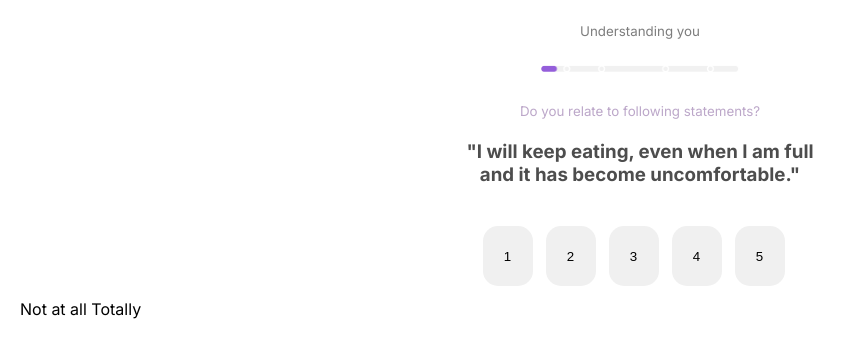
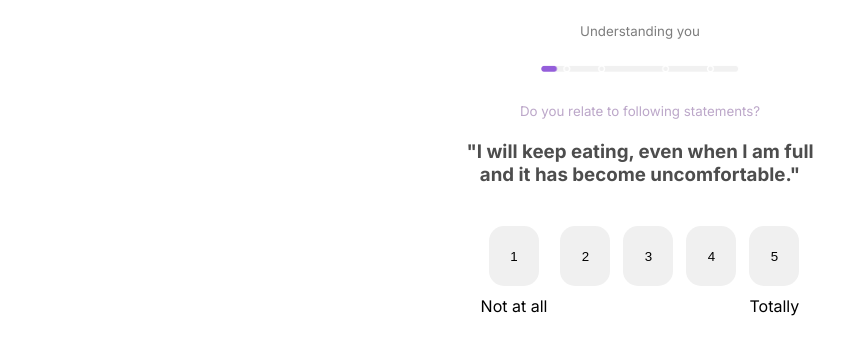
Before and after one commit to williamacostalora/recoverCareQuiz, a Next.js app in the folder quiz-app/: page /questions/question-14 in a window 1280 px wide. Shown: the top 358 px of the page, without its empty margins (0-855 px from the left). Built offline with nearby package versions, Linux system fonts and the light colour scheme.

Commit message:
updated 8-15

```diff
--- a/quiz-app/app/questions/question-14/page.js
+++ b/quiz-app/app/questions/question-14/page.js
@@ -10,8 +10,7 @@ export default function Question14() {
     const router = useRouter();
 
     const continQuiz = () => {
-        // router.push('/loading/r1-1');
-        router.push('/questions/question-3');
+        router.push('/questions/question-15');
       };
 
     return (
@@ -61,98 +60,97 @@ export default function Question14() {
                     ) : (
                         <>
                             <center>
+                                <div style={{ display: 'flex', justifyContent: 'center', alignItems: 'center', gap: '13px' }}>
+                                    <div style={{ textAlign: 'center' }}>
                                         <button
                                             onClick={() => continQuiz(true)}
                                             className="btn btn-primary btn-large"
                                             style={{
                                                 backgroundColor: '#F0F0F0',
-                                        marginRight: '13px',
-                                        marginBottom: '13px',
                                                 width: '50px',
-                                        height: '60px' ,
-                                        border:'none',
-                                        outline:'none',
-                                        borderRadius:'15px',
-                                        // boxShadow: '2px 2px 5px rgba(0, 0, 0, 0.3)'
+                                                height: '60px',
+                                                border: 'none',
+                                                outline: 'none',
+                                                borderRadius: '15px',
                                             }}
-
                                         >
                                             1
                                         </button>
+                                        <div style={{ marginTop: '10px' }}>Not at all</div>
+                                    </div>
+                                    <div style={{ textAlign: 'center' }}>
                                         <button
                                             onClick={() => continQuiz(true)}
                                             className="btn btn-primary btn-large"
                                             style={{
                                                 backgroundColor: '#F0F0F0',
-                                        marginRight: '13px',
-                                        marginBottom: '13px',
                                                 width: '50px',
-                                        height: '60px' ,
-                                        border:'none',
-                                        outline:'none',
-                                        borderRadius:'15px',
-                                        // boxShadow: '2px 2px 5px rgba(0, 0, 0, 0.3)'
+                                                height: '60px',
+                                                border: 'none',
+                                                outline: 'none',
+                                                borderRadius: '15px',
                                             }}
-
                                         >
                                             2
                                         </button>
+                                        <div style={{ marginTop: '10px', color: '#FFFFFF' }}>.</div>
+
+                                    </div>
+                                    <div style={{ textAlign: 'center' }}>
                                         <button
                                             onClick={() => continQuiz(true)}
                                             className="btn btn-primary btn-large"
                                             style={{
                                                 backgroundColor: '#F0F0F0',
-                                        marginRight: '13px',
-                                        marginBottom: '13px',
                                                 width: '50px',
-                                        height: '60px' ,
-                                        border:'none',
-                                        outline:'none',
-                                        borderRadius:'15px',
-                                        // boxShadow: '2px 2px 5px rgba(0, 0, 0, 0.3)'
+                                                height: '60px',
+                                                border: 'none',
+                                                outline: 'none',
+                                                borderRadius: '15px',
                                             }}
-
                                         >
                                             3
                                         </button>
+                                        <div style={{ marginTop: '10px', color: '#FFFFFF' }}>.</div>
+
+                                    </div>
+                                    <div style={{ textAlign: 'center' }}>
                                         <button
                                             onClick={() => continQuiz(true)}
                                             className="btn btn-primary btn-large"
                                             style={{
                                                 backgroundColor: '#F0F0F0',
-                                        marginRight: '13px',
-                                        marginBottom: '13px',
                                                 width: '50px',
-                                        height: '60px' ,
-                                        border:'none',
-                                        outline:'none',
-                                        borderRadius:'15px',
-                                        // boxShadow: '2px 2px 5px rgba(0, 0, 0, 0.3)'
+                                                height: '60px',
+                                                border: 'none',
+                                                outline: 'none',
+                                                borderRadius: '15px',
                                             }}
                                         >
                                             4
                                         </button>
+                                        <div style={{ marginTop: '10px', color: '#FFFFFF' }}>.</div>
+
+                                    </div>
+                                    <div style={{ textAlign: 'center' }}>
                                         <button
                                             onClick={() => continQuiz(true)}
                                             className="btn btn-primary btn-large"
                                             style={{
                                                 backgroundColor: '#F0F0F0',
-                                        marginRight: '13px',
-                                        marginBottom: '13px',
                                                 width: '50px',
-                                        height: '60px' ,
-                                        border:'none',
-                                        outline:'none',
-                                        borderRadius:'15px',
-                                        // boxShadow: '2px 2px 5px rgba(0, 0, 0, 0.3)'
+                                                height: '60px',
+                                                border: 'none',
+                                                outline: 'none',
+                                                borderRadius: '15px',
                                             }}
                                         >
                                             5
                                         </button>
+                                        <div style={{ marginTop: '10px' }}>Totally</div>
+                                    </div>
+                                </div>
                             </center>
-
-                            Not at all
-                            Totally
                         </>
                     )}
             </div>
--- a/quiz-app/app/questions/question-15/page.js
+++ b/quiz-app/app/questions/question-15/page.js
@@ -10,7 +10,7 @@ export default function Question15() {
     const router = useRouter();
 
     const continQuiz = () => {
-        router.push('/questions/question-5');
+        router.push('/questions/question-16');
       };
 
     return (
--- a/quiz-app/app/questions/question-8/page.js
+++ b/quiz-app/app/questions/question-8/page.js
@@ -34,7 +34,7 @@ export default function Question8() {
                         <small className='mtb-1'>
                             <span style={{ color: '#7D7D7D' }}>Understanding You</span>
                         </small>
-                        <br/>
+                        <br/><br/>
 
 
                         <img
@@ -45,7 +45,7 @@ export default function Question8() {
                         </img>
                     </center>
 
-                    <br/><br/><br/>
+                    <br/>
 
                     <center>
                         <h3 className='mb-4'>
--- a/quiz-app/app/questions/question-9/page.js
+++ b/quiz-app/app/questions/question-9/page.js
@@ -25,7 +25,7 @@ export default function Question7() {
                         <small className='mtb-1'>
                             <span style={{ color: '#7D7D7D' }}>Understanding You</span>
                         </small>
-                        <br/>
+                        <br/><br/>
 
                     {/* <img
                         src="/quiz-app/public/assets/q2-bar.jpeg"
@@ -39,7 +39,7 @@ export default function Question7() {
                     />
                     </center>
 
-                    <br/><br/><br/>
+                    <br/>
 
                     <center>
                         <h3 className='mb-4'>
```
Also changed, not shown: quiz-app/app/questions/question-10/page.js (+2 -7 lines), quiz-app/app/questions/question-11/page.js (+2 -7 lines), quiz-app/app/questions/question-12/page.js (+3 -7 lines), quiz-app/app/questions/question-13/page.js (+40 -41 lines). Lines whose indentation alone changed are shown as unchanged.
